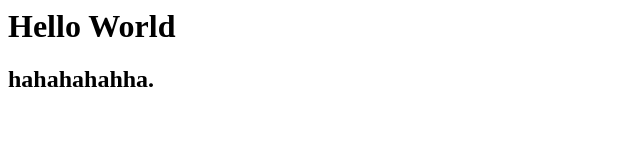
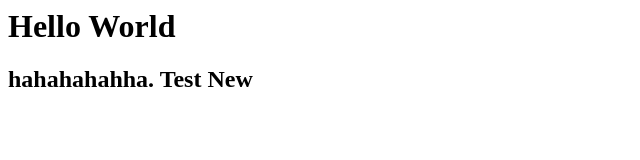
Before and after one commit to wgao12333/http5302a, a plain HTML site: page index.html in a window 1280 px wide. Shown: the whole page, without its empty margins (0-640 px from the left). Drawn offline with Linux system fonts and the light colour scheme.

Commit message:
made new changes

```diff
--- a/index.html
+++ b/index.html
@@ -1,4 +1,4 @@
 <h1>Hello World</h1>
 <h2>
-   hahahahahha.
+   hahahahahha. Test New
 </h2>
```
